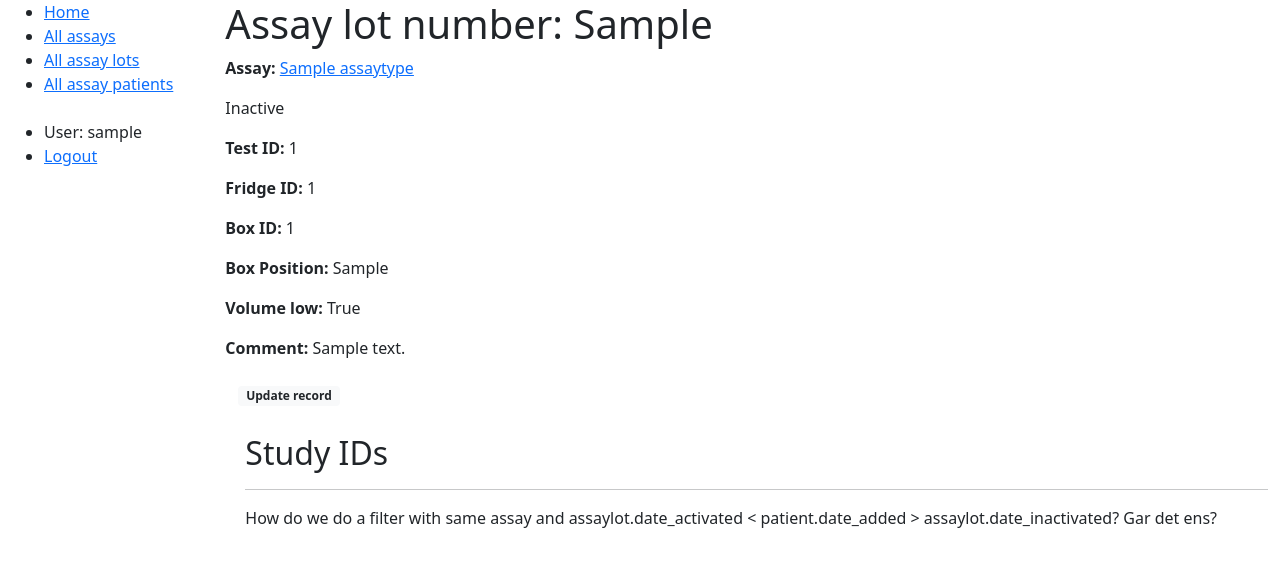
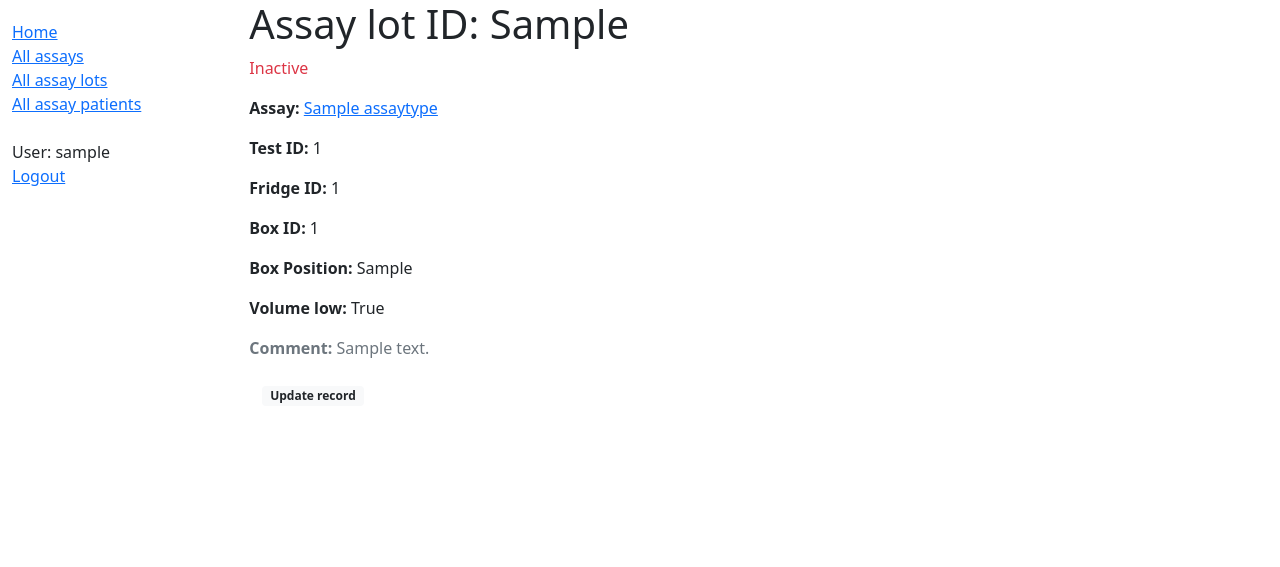
Before and after one commit to clinical-genomics-uppsala/where_my_assays_at, a Django app: page /app/lots/1/ in a window 1280 px wide. Shown: the top 567 px of the page. Run offline with Django 3.2, Linux system fonts and the light colour scheme; a user stored in the database is signed in; tables that the repository leaves empty hold one stand-in row (values such as "Sample post").

Commit message:
Added container to detail-pages

```diff
--- a/ddpcr/app/models.py
+++ b/ddpcr/app/models.py
@@ -119,7 +119,7 @@ class AssayLOT(models.Model): #Add validators for dates not to be out of order
 
     class Meta:
         ordering = ['assay']
-        permissions = (("can_update", "Update assay lot"),) # Kommer inte ihag???
+        permissions = (("can_update", "Update assay lot"),) # Vi borde ju kunna definera olika permissions, en read only, en edit och en delete. Dessa ar bara hittepa
 
     def __str__(self):
         return f'{self.lot}-{self.lot}'
--- a/ddpcr/app/templates/app/assaylot_detail.html
+++ b/ddpcr/app/templates/app/assaylot_detail.html
@@ -2,40 +2,23 @@
 <html lang="en">
 {% extends "app/base_generic.html" %}
 {% block content %}
+<div class="container">
   <div class="page-header">
-  <h1>Assay lot number: {{ assaylot.lot }}</h1>
+    <h1>Assay lot ID: {{ assaylot.lot }}</h1>
   </div>
-
+    <p class="{% if assaylot.status == 'Active' %}text-success{% elif assaylot.status == 'Inactive' %}text-danger{% else %}text-warning{% endif %}">{{ assaylot.status }}</p>
     <p><strong>Assay:</strong> <a href="{% url 'assayType-detail' assaylot.assay.pk %}"> {{ assaylot.assay }}</a></p>
-  <p>{{ assaylot.status }}</p>
     <p><strong>Test ID:</strong> {{ assaylot.test_id }}</p>
     <p><strong>Fridge ID:</strong> {{ assaylot.fridge_id }}</p>
     <p><strong>Box ID:</strong> {{ assaylot.box_id }}</p>
     <p><strong>Box Position:</strong> {{ assaylot.box_position}}</p>
     <p><strong>Volume low:</strong> {{ assaylot.volume_low }}</p>
-  <p><strong>Comment:</strong> {{ assaylot.comment }}</p>
+    <p class="text-muted"><strong>Comment:</strong> {{ assaylot.comment }}</p>
+
+    <!-- Borde vi inte ha sa att man kan se datumen at least? -->
 
   <a href="{% url 'assayLot-update' assaylot.pk %}"><button type="button" class = "btn btn-default"><span class="badge bg-light text-dark">Update record</span></button></a>
   <!-- <a href="{% url 'assayLot-delete' assaylot.pk %}"><button type="button" class = "btn btn-default"><span class="badge bg-danger text-light">Delete record</span></button></a> -->
+</div>
 
-<!-- Add view of all patients using same assay after date activated? -->
-  <div style="margin-left:20px;margin-top:20px">
-    <h2>Study IDs</h2>
-    <hr>
-    How do we do a filter with same assay and assaylot.date_activated < patient.date_added > assaylot.date_inactivated?
-    Gar det ens?
-<!-- .filter(assaypatient.assay == assaylot.assay)&& (assaypatient.date_added > assaylot.date_activated && assaypatient.date_added < assaylot.date_inactivated )) %} -->
-    <!-- {% if assaytype.assaypatient_set.all %}
-      {% for patient in assaytype.assaypatient_set.all %}
-        <p><strong>Study ID: </strong>{{ patient.study_id }}</p>
-        <p><strong>Assay: </strong>{{ patient.assay }}</p>
-        <p><strong>Date Added: </strong>{{ patient.date_added }}</p>
-        <p class="text-muted"><strong>Comment: </strong>{{ patient.comment }}</p>
-        <hr>
-      {% endfor %}
-    {% else %}
-      <p> There are no patients associated with the activation time for the lot {{ assaylot.lot }}. </p>
-    {% endif %}
-     -->
-  </div>
 {% endblock %}
--- a/ddpcr/app/templates/app/assaylot_list.html
+++ b/ddpcr/app/templates/app/assaylot_list.html
@@ -12,7 +12,8 @@
       <tr>
         <th>Lot</th>
         <th>Assay</th>
-        <th>Freezer ID</th>
+        <th>Fridge ID</th>
+        <th>Box ID</th>
         <th>Box Position</th>
         <th>Status</th>
         <th>Edit</th>
@@ -24,7 +25,8 @@
       <tr>
        <td><a href="{{ lot.get_absolute_url }}">{{ lot.lot }}</a></td>
        <td>{{lot.assay}}</td>
-       <td>{{lot.freezer_id}}</td>
+       <td>{{lot.fridge_id}}</td>
+       <td>{{lot.box_id}}</td>
        <td>{{lot.box_position}}</td>
        <td>{{lot.status}}</td>
        <td><a href='{% url "assayLot-update" lot.pk %}'>
--- a/ddpcr/app/templates/app/assaypatient_detail.html
+++ b/ddpcr/app/templates/app/assaypatient_detail.html
@@ -2,13 +2,15 @@
 <html lang="en">
 {% extends "app/base_generic.html" %}
 {% block content %}
+<div class="container">
   <div class="page-header">
     <h1>Study ID: {{ assaypatient.study_id }}</h1>
   </div>
     <p><strong>Assay:</strong> <a href="{% url 'assayType-detail' assaypatient.assay.pk %}"> {{ assaypatient.assay }}</a></p>
     <p><strong>Date added:</strong> {{ assaypatient.date_added }}</p>
-  <p><strong>Comment:</strong> {{ assaypatient.comment }}</p>
+    <p class="text-muted"><strong>Comment:</strong> {{ assaypatient.comment }}</p>
 
     <a href="{% url 'assayPatient-update' assaypatient.pk %}"><button type="button" class = "btn btn-default"><span class="badge bg-light text-dark">Update record</span></button></a>
     <!-- <a href="{% url 'assayPatient-delete' assaypatient.pk %}"><button type="button" class = "btn btn-default"><span class="badge bg-danger text-light">Delete record</span></button></a> -->
+</div>
 {% endblock %}
--- a/ddpcr/app/templates/app/base_generic.html
+++ b/ddpcr/app/templates/app/base_generic.html
@@ -8,7 +8,7 @@
   <link href="https://cdn.jsdelivr.net/npm/bootstrap@5.0.1/dist/css/bootstrap.min.css" rel="stylesheet" integrity="sha384-+0n0xVW2eSR5OomGNYDnhzAbDsOXxcvSN1TPprVMTNDbiYZCxYbOOl7+AMvyTG2x" crossorigin="anonymous">
   <!-- Add additional CSS in static file -->
   {% load static %}
-  <link rel="stylesheet" href="{% static 'css/styles.css' %}">
+  <link rel="stylesheet" href="{% static 'app/style.css' %}">
 </head>
 <body>
   <div class="container-fluid">
```
Also changed, not shown: ddpcr/app/templates/app/assaytype_detail.html (+12 -8 lines), ddpcr/app/templates/app/assaytype_list.html (+6 -2 lines). Lines whose indentation alone changed are shown as unchanged.
